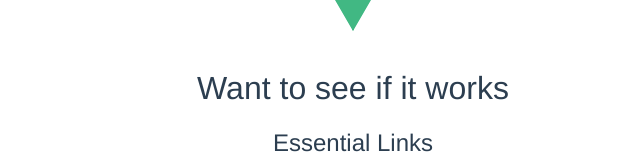
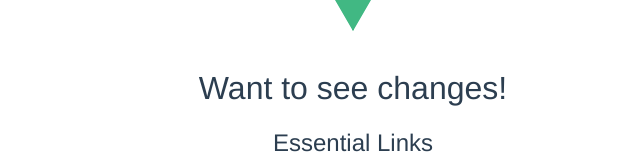
Before and after one commit to SunnyL17/vuedemo, a Vue app: page /#/ in a window 1280 px wide. Shown: the part 215-375 px from the top of the page, without its empty margins (287-927 px from the left). Built offline with nearby package versions, Linux system fonts and the light colour scheme.

Commit message:
change title in hello

```diff
--- a/src/components/Hello.vue
+++ b/src/components/Hello.vue
@@ -29,7 +29,7 @@ export default {
   name: 'hello',
   data () {
     return {
-      msg: 'Want to see if it works',
+      msg: 'Want to see changes!',
       imageSrc:undefined,
       imageData:undefined,
       Info:{
```
